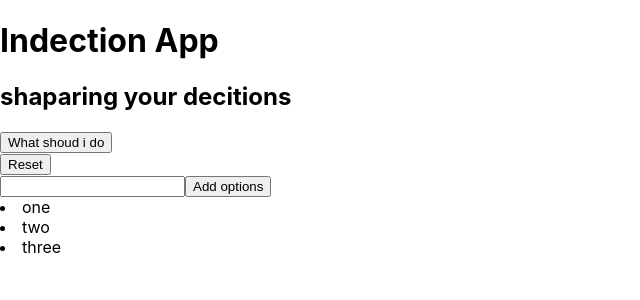
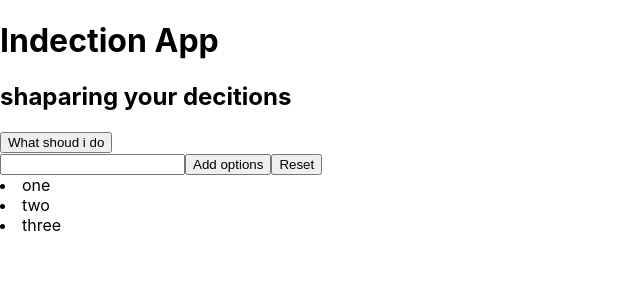
Before and after one commit to nadeeraka/reactIndFinal, a React (Create React App) app: page / in a window 1280 px wide. Shown: the top 300 px of the page, without its empty margins (0-640 px from the left). Built offline with nearby package versions, Linux system fonts and the light colour scheme.

Commit message:
reset button set

```diff
--- a/src/App.js
+++ b/src/App.js
@@ -10,6 +10,15 @@ class App extends Component
     title:'Indection App',
     subTitle:'shaparing your decitions'
   };
+  this.handelReset = this.handelReset.bind(this);
+  }
+
+  handelReset()
+  {
+     this.setState(()=>
+    {
+      return {options:[]};
+    })
   }
   render()
   {
@@ -17,8 +26,10 @@ class App extends Component
       <div>
       <Header title={this.state.title} subTitle={this.state.subTitle}/>
       <Action options={this.state.options} hasOption={this.state.options.length>0}/>
-      < RemoveOption options = {this.state.options}/>
-      <AddOption options={this.state.options}/>
+      <AddOption
+       options={this.state.options}
+       handelReset={this.handelReset}
+       />
 
       </div>);
   }
@@ -62,15 +73,19 @@ class AddOption extends Component
     super(props);
     this.handelInput = this.handelInput.bind(this);
   }
-  handelInput()
+  handelInput(event)
   {
-
+     event.preventDefault();
+     let value = event.target.elements.data.value;
+     console.log(value);
+;
   }
   render()
   {
-    return(<div> <form onSubmit={this.handleInput}>
-                 <input />
+    return ( < div > < form onSubmit = {this.handelInput} >
+                 <input type='text' name='data'/>
                  <button>Add options</button>
+                 <button onClick={this.props.handelReset}>Reset</button>
                   {this.props.options.map((num)=>{return <AllOPtions key={num} textValue={num} / >})}
                   </form>
           </div>)
@@ -86,23 +101,4 @@ class AllOPtions extends Component
           </div>)
   }
 }
-class RemoveOption extends Component
-{
-  constructor(props)
-  {
-    super(props);
-    this.handelRemove = this.handelRemove.bind(this);
-
-  }
-  handelRemove()
-  {
-    alert('click');
-  }
- render()
- {
-   return(<div>
-                <button onClick={this.handelRemove}>Reset</button>
-         </div>);
- }
-}
 export default App;
```
